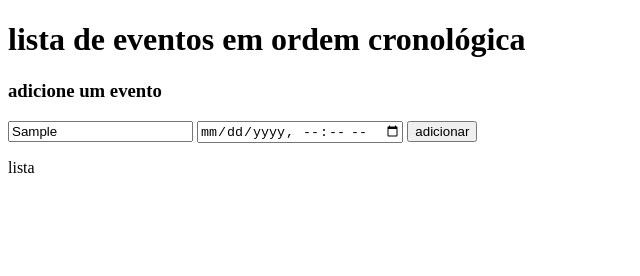
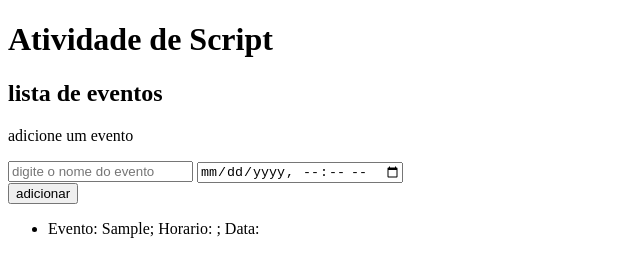
Before and after one commit to wendersondh/atv-3-LinguagensDeScripParaWeb, a plain HTML site: page questão1/index.html in a window 1280 px wide. Both pictures are taken after typing "Sample" into the empty fields and a click on the button "adicionar". Shown: the whole page, without its empty margins (0-640 px from the left). Drawn offline with Linux system fonts and the light colour scheme.

Commit message:
corrigindo questão 1

```diff
--- a/questão1/index.html
+++ b/questão1/index.html
@@ -3,17 +3,30 @@
 <head>
     <meta charset="UTF-8">
     <meta name="viewport" content="width=device-width, initial-scale=1.0">
-    <title>Document</title>
+    <title>Questão 1</title>
 </head>
 <body>
-    <h1>lista de eventos em ordem cronológica</h1>
-    <h3>adicione um evento</h3>
-    <input type="text" id="inpEvento" placeholder="digite o nome do evento">
-    <input type="datetime-local" id="inpData" placeholder="digite a data do evento">
-    <button id="add">adicionar</button>
-    <p>lista</p>
-    <div id="lista">
+    <div class="container">
 
+        <header>
+            <h1>Atividade de Script</h1>
+        </header>
+
+        <main class="content">
+
+            <h2>lista de eventos</h2>
+
+            <p>adicione um evento</p>
+            <form id="inserir">
+                <div id="inputs">
+                    <input type="text" id="inpEvento" placeholder="digite o nome do evento">
+                    <input type="datetime-local" id="inpData" placeholder="digite a data do evento">
+                </div>
+                <button type="submit" id="add">adicionar</button>
+            </form>
+            <ul id="lista">
+            </ul>
+        </main>
     </div>
     <script src="script.js"></script>
 </body>
--- a/questão1/script.js
+++ b/questão1/script.js
@@ -1,47 +1,33 @@
 let evento = document.querySelector("#inpEvento");
-let data = document.querySelector("#inpData");
-let buttonAdd = document.getElementById("add");
+let inputData = document.querySelector("#inpData");
+let formulario = document.getElementById("inserir");
 const lista = document.getElementById("lista");
-
 let Eventos = [];
 
-buttonAdd.addEventListener("click", () => {
-
-    if(evento && data){
-        document.getElementById("inpEvento").values = ""
-        document.getElementById("inpData").values = ""
-        adicionarEvento(evento.value, data.value);
+class objetoEvento {
+    constructor(evento, data, hora) {
+        this.texto = evento;
+        this.time = data;
+        this.hora = hora
     }
-    console.log(Eventos);
-});
-
-function adicionarEvento(texto, data){
-    let objeto = {
-        nome: texto,
-        time: data
-    }
-    Eventos.push(objeto);
-    Eventos.sort((antes, depois) => antes.time.localeCompare(depois.time));
-    mostrarArray();
 }
 
-function mostrarArray(){
-    lista.replaceChildren();
+formulario.addEventListener("submit" , (e) => {
+    e.preventDefault();
 
-    Eventos.array.forEach(element => {
-        let novoEvento = document.createElement("div");
-        let texto = document.createElement("p");
-        let dataFormatada = formdata(element.data);
-        texto.textContent = `evento: ${element.nome} Data: ${dataFormatada}`;
-        novoEvento.appendChild(texto);
-        lista.appendChild(novoEvento);
-    });
-}
+    let data = inputData.value.slice(0, 10);
+    let hora = inputData.value.slice(11, 16);
 
-function formdata(data) {
-    let ano = data.getFullYear();
-    let mes = data.getMonth() + 1;
-    let dia = data.getDate();
+    let novoObjeto = new objetoEvento(evento.value, data, hora);
 
-    return `${dia}/${mes}/${ano}`;
-}
+    let novoEvento = document.createElement("li");
+    novoEvento.textContent = `Evento: ${novoObjeto.texto}; Horario: ${novoObjeto.hora}; Data: ${novoObjeto.time}`;
+
+    Eventos = [...Eventos, novoEvento];
+    Eventos.sort();
+
+    lista.replaceChildren(...Eventos);
+
+    inputData.value = "";
+    evento.value = "";
+})
```
